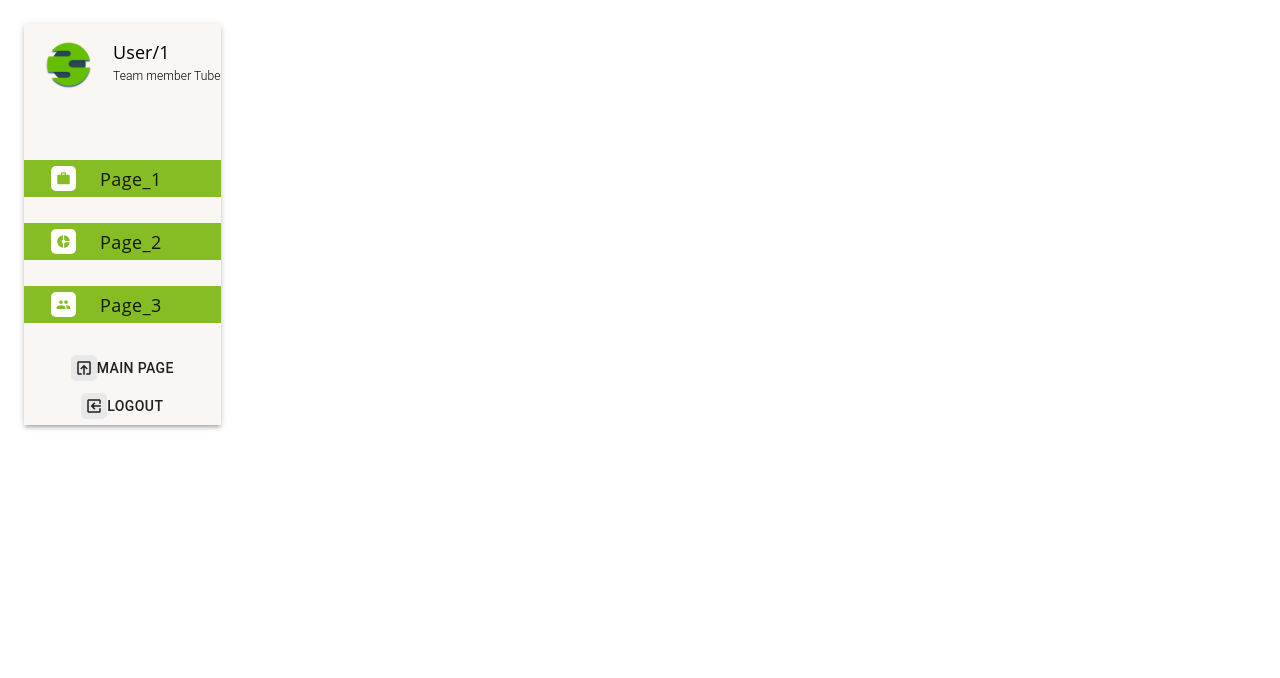
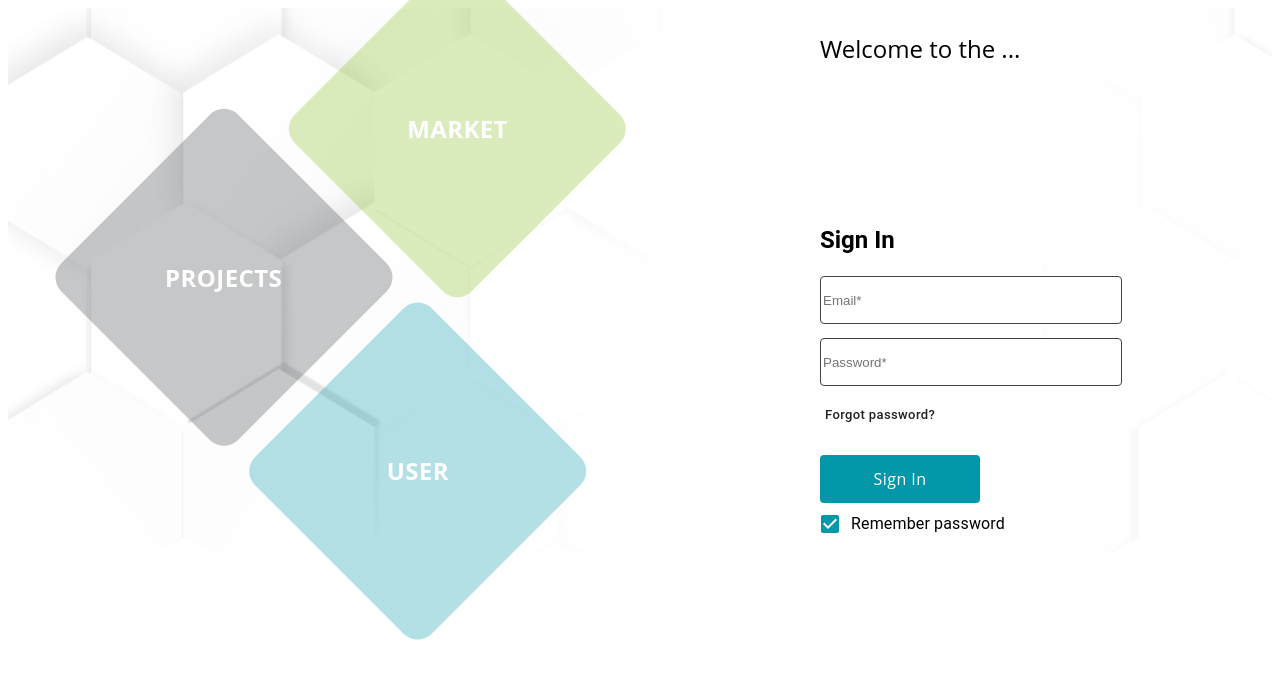
Before and after one commit to SekToR90/test-itmo, a React (Create React App) app: page / in a window 1280 px wide. Shown: the top 678 px of the page. Built offline with nearby package versions, Linux system fonts and the light colour scheme.

Commit message:
add Routers

```diff
--- a/package.json
+++ b/package.json
@@ -9,7 +9,9 @@
     "cra-template": "1.1.2",
     "react": "^17.0.2",
     "react-dom": "^17.0.2",
+    "react-router-dom": "^5.3.0",
     "react-scripts": "4.0.3",
+    "redux": "^4.1.1",
     "sass": "^1.39.0"
   },
   "scripts": {
--- a/src/components/App/App.js
+++ b/src/components/App/App.js
@@ -1,13 +1,21 @@
 import React from 'react';
+import { Route, Switch } from 'react-router-dom';
+import ProtectedRoute from '../ProtectedRoute/ProtectedRoute';
 import './App.css';
-import {MainAuthorization} from '../MainAuthorization/MainAuthorization'
+import { MainAuthorization } from '../MainAuthorization/MainAuthorization'
 import Page from '../Page/Page'
 
 function App() {
   return (
     <div className="App">
-        {/* <MainAuthorization /> */}
-        <Page />
+      <Switch>
+        <Route exact path="/">
+          <MainAuthorization />
+        </Route>
+
+        <ProtectedRoute path="/page-1" component={Page} />
+
+      </Switch>
     </div>
   );
 }
--- a/src/components/Page/Page.js
+++ b/src/components/Page/Page.js
@@ -1,6 +1,5 @@
 import React from 'react';
 import Box from '@material-ui/core/Box';
-import Avatar from '@material-ui/core/Avatar';
 import classes from './Page.module.scss';
 import classNames from 'classnames';
 import logo from '../../images/logo.svg';
@@ -9,10 +8,7 @@ import WorkIcon from '@material-ui/icons/Work';
 import DonutSmallIcon from '@material-ui/icons/DonutSmall';
 import ExitToAppIcon from '@material-ui/icons/ExitToApp';
 import GroupIcon from '@material-ui/icons/Group';
-import Icon from '@material-ui/core/Icon';
 
-
-import workIcon from '../../images/work-icon.svg'
 
 function Page() {
     return (
@@ -64,6 +60,7 @@ function Page() {
                     height: '18px', borderRadius: '5px', transform: 'rotate(-180deg)'
                 }} /><span>Logout</span></Button>
             </Box>
+            <h1>Page_1</h1>
         </Box>
     );
 }
--- a/src/index.js
+++ b/src/index.js
@@ -1,12 +1,15 @@
 import React from 'react';
 import ReactDOM from 'react-dom';
+import { BrowserRouter } from 'react-router-dom';
 import './index.css';
 import App from './components/App/App';
 import reportWebVitals from './reportWebVitals';
 
 ReactDOM.render(
   <React.StrictMode>
-    <App />
+    <BrowserRouter>
+      <App />
+    </BrowserRouter>
   </React.StrictMode>,
   document.getElementById('root')
 );
```
Also changed, not shown: 1 other file (tests, documents, lock files or other folders).
